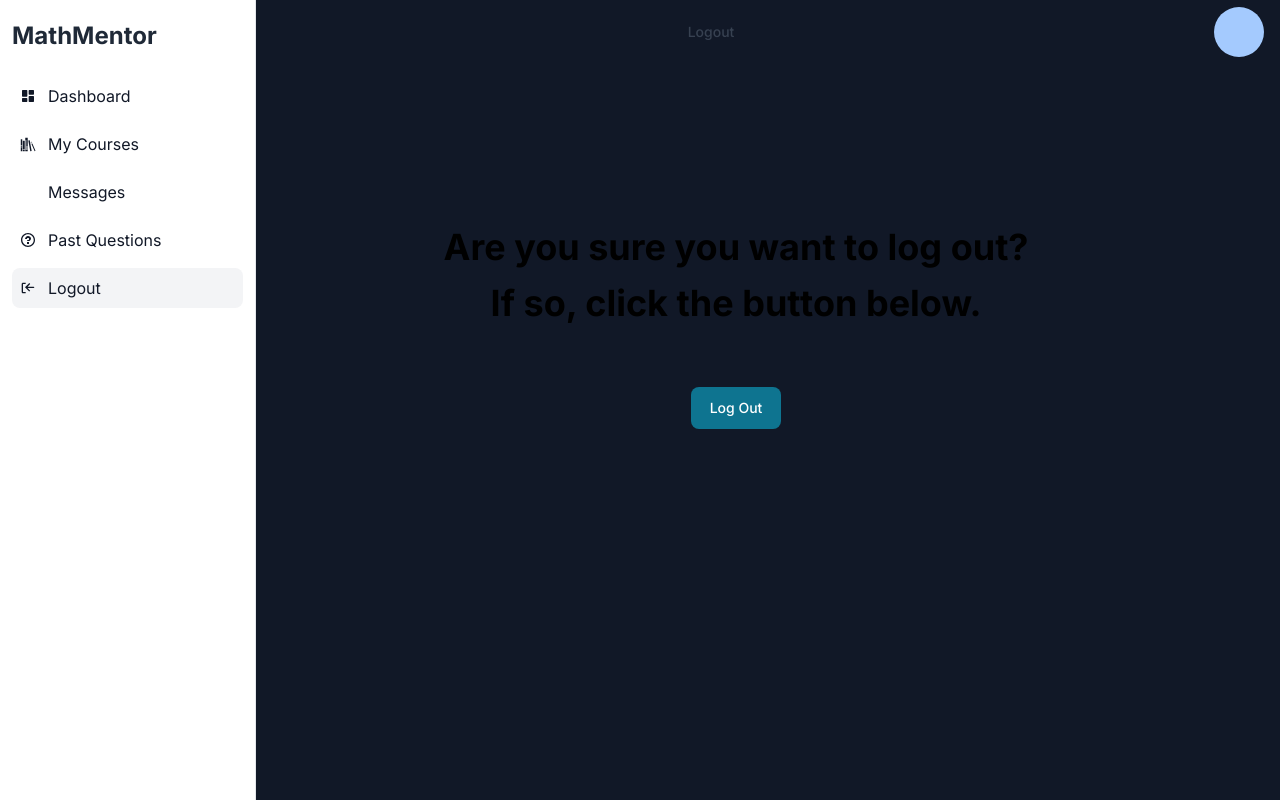
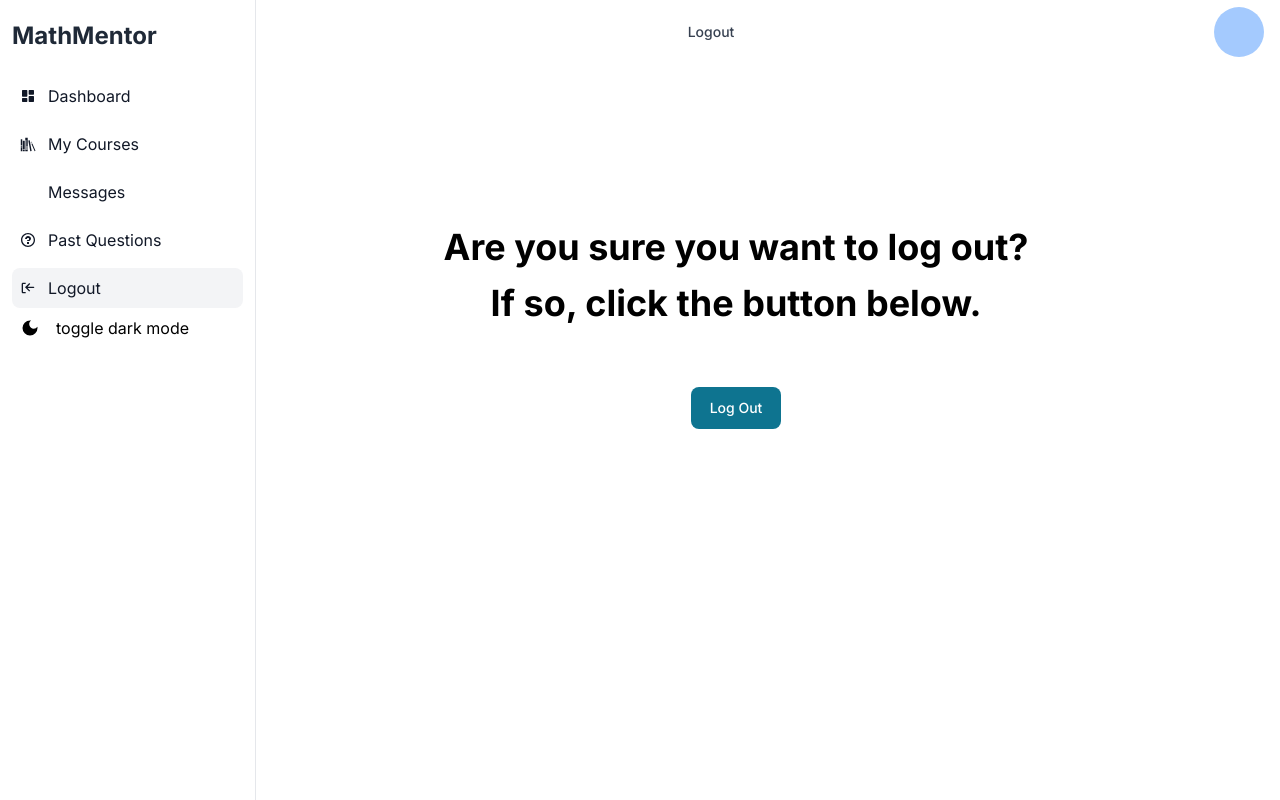
Before and after one commit to WhitneyEkow/MathMentor, a Next.js app: page /logout in a window 1280 px wide. Built offline with nearby package versions, Linux system fonts and the light colour scheme; some icons are missing.

Commit message:
adding light and dark theme

```diff
--- a/src/app/globals.css
+++ b/src/app/globals.css
@@ -21,11 +21,4 @@
 }
 body {
   color: rgb(var(--foreground-rgb));
-  background: #111827;
 }
-
-
-
-aside {
-  background: #111827;
-}
--- /dev/null
+++ b/src/components/ThemeButton.jsx
@@ -0,0 +1,29 @@
+"use client";
+
+import { useTheme } from "next-themes";
+import React from "react";
+import { MdDarkMode, MdLightMode } from "react-icons/md";
+
+function ThemeButton() {
+  const { resolvedTheme, setTheme } = useTheme();
+  return (
+    <div
+      className="flex gap-4 w-full items-center p-2 text-base font-normal dark:text-white text-black rounded-lg  hover:bg-gray-100 dark:hover:bg-gray-700"
+      onClick={() => setTheme(resolvedTheme === "light" ? "dark" : "light")}
+    >
+      {resolvedTheme === "light" ? (
+        <>
+          <MdDarkMode color="black" size={20} />
+          toggle dark mode
+        </>
+      ) : (
+        <>
+          <MdLightMode color="white" size={20} />
+          toggle light mode
+        </>
+      )}
+    </div>
+  );
+}
+
+export default ThemeButton;
--- a/src/components/sidebar/index.js
+++ b/src/components/sidebar/index.js
@@ -8,6 +8,7 @@ import { GoQuestion } from "react-icons/go";
 import { CgLogOut } from "react-icons/cg";
 import { MdLightMode, MdDarkMode } from "react-icons/md";
 import { usePathname, useRouter } from "next/navigation";
+import ThemeButton from "../ThemeButton";
 
 const menuItems = [
   {
@@ -96,16 +97,8 @@ function Sidebar() {
               </li>
             ))}
           </ul>
-          {/* <div className="  mt-6 space-y-2  text-white">
-            <button className="flex gap-4 w-full items-center p-2 text-base font-normal text-gray-900 rounded-lg dark:text-white hover:bg-gray-100 dark:hover:bg-gray-700">
-              <MdLightMode color="black" size={20} />
-              toggle light mode
-            </button>
-            <button className="flex gap-4 w-full items-center p-2 text-base font-normal text-gray-900 rounded-lg dark:text-black hover:bg-gray-100 dark:hover:bg-gray-700">
-              <MdDarkMode color="white" size={20} />
-              toggle dark mode
-            </button>
-          </div> */}
+          <ThemeButton />
+
         </div>
       </aside>
     </div>
--- a/src/context/index.js
+++ b/src/context/index.js
@@ -1,7 +1,7 @@
 "use client";
 
 import { createContext, useState } from "react";
-
+import { ThemeProvider } from "next-themes";
 export const GlobalContext = createContext({});
 
 export default function GlobalState({ children }) {
@@ -14,7 +14,7 @@ export default function GlobalState({ children }) {
         setSidebarOpen,
       }}
     >
-      {children}
+      <ThemeProvider attribute="class">{children}</ThemeProvider>
     </GlobalContext.Provider>
   );
 }
--- a/tailwind.config.js
+++ b/tailwind.config.js
@@ -1,12 +1,12 @@
 /** @type {import('tailwindcss').Config} */
 module.exports = {
-  darkMode: 'class',
   content: [
     "./node_modules/flowbite-react/**/*.js",
     "./src/pages/**/*.{js,ts,jsx,tsx,mdx}",
     "./src/components/**/*.{js,ts,jsx,tsx,mdx}",
     "./src/app/**/*.{js,ts,jsx,tsx,mdx}",
   ],
+  darkMode: 'class',
   theme: {
     extend: {
       backgroundImage: {
```
